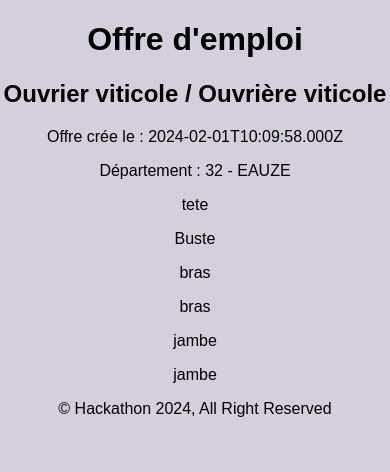
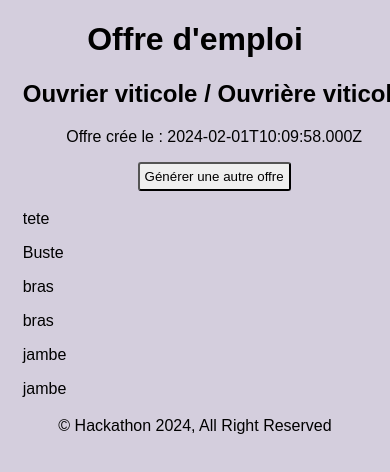
Before and after one commit to lena-my/MonsterJob-Front, a Vue app: page / in a window 390 px wide. Shown: the top 472 px of the page. Built offline with nearby package versions, Linux system fonts and the light colour scheme.

Commit message:
responsive

```diff
--- a/src/components/MonsterGlobal.vue
+++ b/src/components/MonsterGlobal.vue
@@ -1,10 +1,12 @@
 <template>
-  <MonsterHead :MyMonster="MyMonster"></MonsterHead>
+  <div class="monsterGlobal">
+    <MonsterHead :MyMonster="MyMonster"></MonsterHead>
   <MonsterChest :MyMonster="MyMonster"></MonsterChest>
   <MonsterArm :MyMonster="MyMonster"></MonsterArm>
   <MonsterArm :MyMonster="MyMonster"></MonsterArm>
   <MonsterLeg :MyMonster="MyMonster"></MonsterLeg>
   <MonsterLeg :MyMonster="MyMonster"></MonsterLeg>
+  </div>
 </template>
 
 <script>
@@ -34,4 +36,14 @@ export default {
   }
 }
 </script>
-<style lang="scss"></style>
+<style lang="scss">
+.monsterGlobal {
+  margin: 5%;
+  width: 100%;
+}
+@media screen and (min-width: 600px){
+  .monsterGlobal {
+  width: 50%;
+  }
+}
+</style>
--- a/src/components/OfferGlobal.vue
+++ b/src/components/OfferGlobal.vue
@@ -1,12 +1,9 @@
 <template>
-  <div>
-    <div v-if="offer">
+    <div class="offerGlobal" v-if="offer">
       <h2>{{ offer.name }}</h2>
       <p>Offre crée le : {{ offer.date }}</p>
-      <p>Département : {{ offer.department }}</p>
+      <button v-on:click="GETOffer()">Générer une autre offre</button>
     </div>
-  </div>
-
 </template>
 
 <script>
@@ -49,7 +46,20 @@ export default {
 }
 </script>
 <style lang="scss">
-div {
+.offerGlobal {
   text-align: center;
+  margin: 5%;
+  width: 100%;
+  button{
+    width: fit-content;
+    border-radius: 3px;
+    padding: 5px;
+    cursor: pointer;
+  }
+}
+@media screen and (min-width: 600px){
+  .offerGlobal {
+  width: 50%;
+  }
 }
 </style>
```
